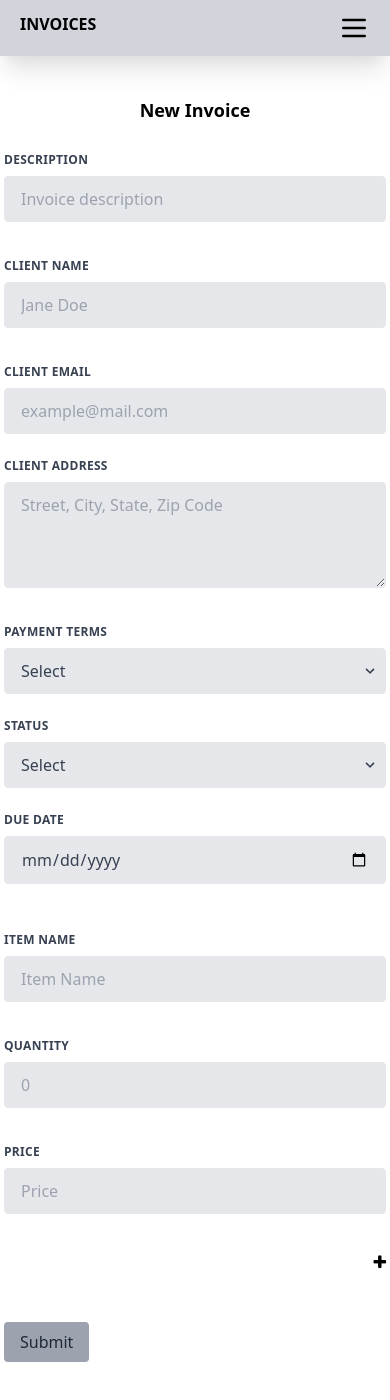
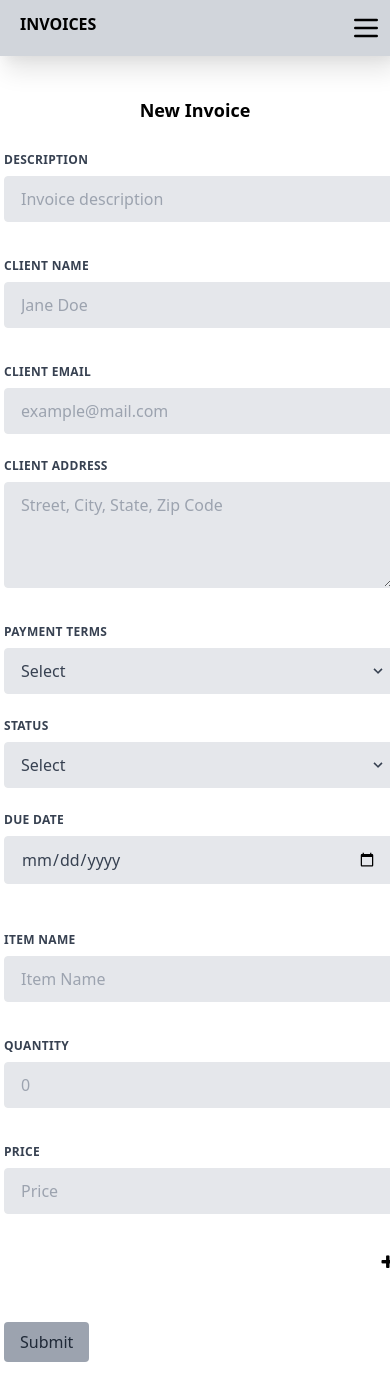
Before and after one commit to iamme24cl/invoices-frontend, a React (Create React App) app: page /invoices/new in a window 390 px wide. Shown: the top 1400 px of the page. Before the commit the page ends 1366 px from the top, so only its background shows below. Built offline with nearby package versions, Linux system fonts and the light colour scheme; no server answers.

Commit message:
minor styling changes

```diff
--- a/src/components/NavBar.js
+++ b/src/components/NavBar.js
@@ -19,7 +19,7 @@ const NavBar = (props) => {
   };
 
   return (
-    <nav className="bg-gray-300 shadow-xl sm:flex sm:justify-between sm:px-5 text-black no-print">
+    <nav className="bg-gray-300 shadow-xl sm:flex sm:justify-between sm:px-5 text-black no-print -mr-3 lg:-mr-0">
       <div className="flex items:center justify-between px-5 py-3">
         <div>
           <Link className="cursor-pointer font-bold" to="/">INVOICES</Link>
--- a/src/components/invoice/InvoiceEdit.js
+++ b/src/components/invoice/InvoiceEdit.js
@@ -63,8 +63,8 @@ class InvoiceEdit extends React.Component {
       <>
         <div className="h-screen flex flex-col mt-10 sm:mt-16 items-center">
           <h4 className='mb-6 font-bold text-lg'>Edit Invoice</h4>
-          <form onSubmit={this.handleSubmit} className="w-full max-w-lg p-1">
-            <div className="flex flex-wrap -mx-3 mb-6">
+          <form onSubmit={this.handleSubmit} className="w-full max-w-lg p-1 pb-16">
+            <div className="flex flex-wrap -ml-3 -mr-5 lg:-mx-4 mb-6">
               <div className="w-full px-3">
                 <label className="block uppercase tracking-wide text-gray-700 text-xs font-bold mb-2" htmlFor='description'>
                   Description
@@ -81,7 +81,7 @@ class InvoiceEdit extends React.Component {
               </div>
             </div>
 
-            <div className="flex flex-wrap -mx-3 mb-6">
+            <div className="flex flex-wrap -ml-3 -mr-5 lg:-mx-4 mb-6">
               <div className="w-full md:w-1/2 px-3 mb-6 md:mb-0">
                 <label className="block uppercase tracking-wide text-gray-700 text-xs font-bold mb-2" htmlFor="client-name">
                   Client Name
@@ -113,7 +113,7 @@ class InvoiceEdit extends React.Component {
               </div>
             </div>
 
-            <div className="flex flex-wrap -mx-3 mb-6">
+            <div className="flex flex-wrap -ml-3 -mr-5 lg:-mx-4 mb-6">
               <div className="w-full px-3">
                 <label className="block uppercase tracking-wide text-gray-700 text-xs font-bold mb-2" htmlFor='client-address'>
                   Client Address
@@ -130,7 +130,7 @@ class InvoiceEdit extends React.Component {
               </div>
             </div>
 
-            <div className="flex flex-wrap -mx-3 mb-6">
+            <div className="flex flex-wrap -ml-3 -mr-5 lg:-mx-4 mb-6">
               <div className="w-full md:w-1/3 px-3 mb-6 md:mb-0">
                 <label className="block uppercase tracking-wide text-gray-700 text-xs font-bold mb-2" htmlFor='payment-terms'>
                   Payment Terms
@@ -191,7 +191,7 @@ class InvoiceEdit extends React.Component {
             </div>
             {items.map((val, idx) => {
               return (
-                <div className='flex flex-wrap -mx-3 mb-6' key={`${idx}-items`}>
+                <div className='flex flex-wrap -ml-3 -mr-5 lg:-mx-4 mb-6' key={`${idx}-items`}>
                   <div className="w-full px-3 md:w-1/3 mb-6 md:mb-0">
                     <label className="block uppercase tracking-wide text-gray-700 text-xs font-bold mb-2" htmlFor='name'>
                       Item Name
--- a/src/components/invoice/InvoiceInput.js
+++ b/src/components/invoice/InvoiceInput.js
@@ -83,8 +83,8 @@ class InvoiceInput extends React.Component {
       <>
         <div className="h-screen flex flex-col mt-10 sm:mt-16 items-center">
           <h4 className='mb-6 font-bold text-lg'>New Invoice</h4>
-          <form onSubmit={this.handleSubmit} className="w-full max-w-lg p-1">
-            <div className="flex flex-wrap -mx-3 mb-6">
+          <form onSubmit={this.handleSubmit} className="w-full max-w-lg p-1 pb-16">
+            <div className="flex flex-wrap -ml-3 -mr-5 lg:-mx-4 mb-6">
               <div className="w-full px-3">
                 <label className="block uppercase tracking-wide text-gray-700 text-xs font-bold mb-2" htmlFor='description'>
                   Description
@@ -101,7 +101,7 @@ class InvoiceInput extends React.Component {
               </div>
             </div>
 
-          <div className="flex flex-wrap -mx-3 mb-6">
+          <div className="flex flex-wrap -ml-3 -mr-5 mb-6">
             <div className="w-full md:w-1/2 px-3 mb-6 md:mb-0">
               <label className="block uppercase tracking-wide text-gray-700 text-xs font-bold mb-2" htmlFor="client-name">
                 Client Name
@@ -131,7 +131,7 @@ class InvoiceInput extends React.Component {
                 />
               </div>
             </div>
-            <div className="flex flex-wrap -mx-3 mb-6">
+            <div className="flex flex-wrap -ml-3 -mr-5 mb-6">
               <div className="w-full px-3">
                 <label className="block uppercase tracking-wide text-gray-700 text-xs font-bold mb-2" htmlFor='client-address'>
                   Client Address
@@ -147,7 +147,7 @@ class InvoiceInput extends React.Component {
                 />
               </div>
             </div>
-            <div className="flex flex-wrap -mx-3 mb-6">
+            <div className="flex flex-wrap -ml-3 -mr-5 mb-6">
               <div className="w-full md:w-1/3 px-3 mb-6 md:mb-0">
                 <label className="block uppercase tracking-wide text-gray-700 text-xs font-bold mb-2" htmlFor='payment-terms'>
                   Payment Terms
@@ -208,7 +208,7 @@ class InvoiceInput extends React.Component {
             </div>
             {items.map((val, idx) => {
               return (
-                <div className='flex flex-wrap -mx-3 mb-6' key={idx}>
+                <div className='flex flex-wrap -ml-3 -mr-5 mb-6' key={idx}>
                   <div className="w-full px-3 md:w-1/3 mb-6 md:mb-0">
                     <label className="block uppercase tracking-wide text-gray-700 text-xs font-bold mb-2" htmlFor='name'>
                       Item Name
```
